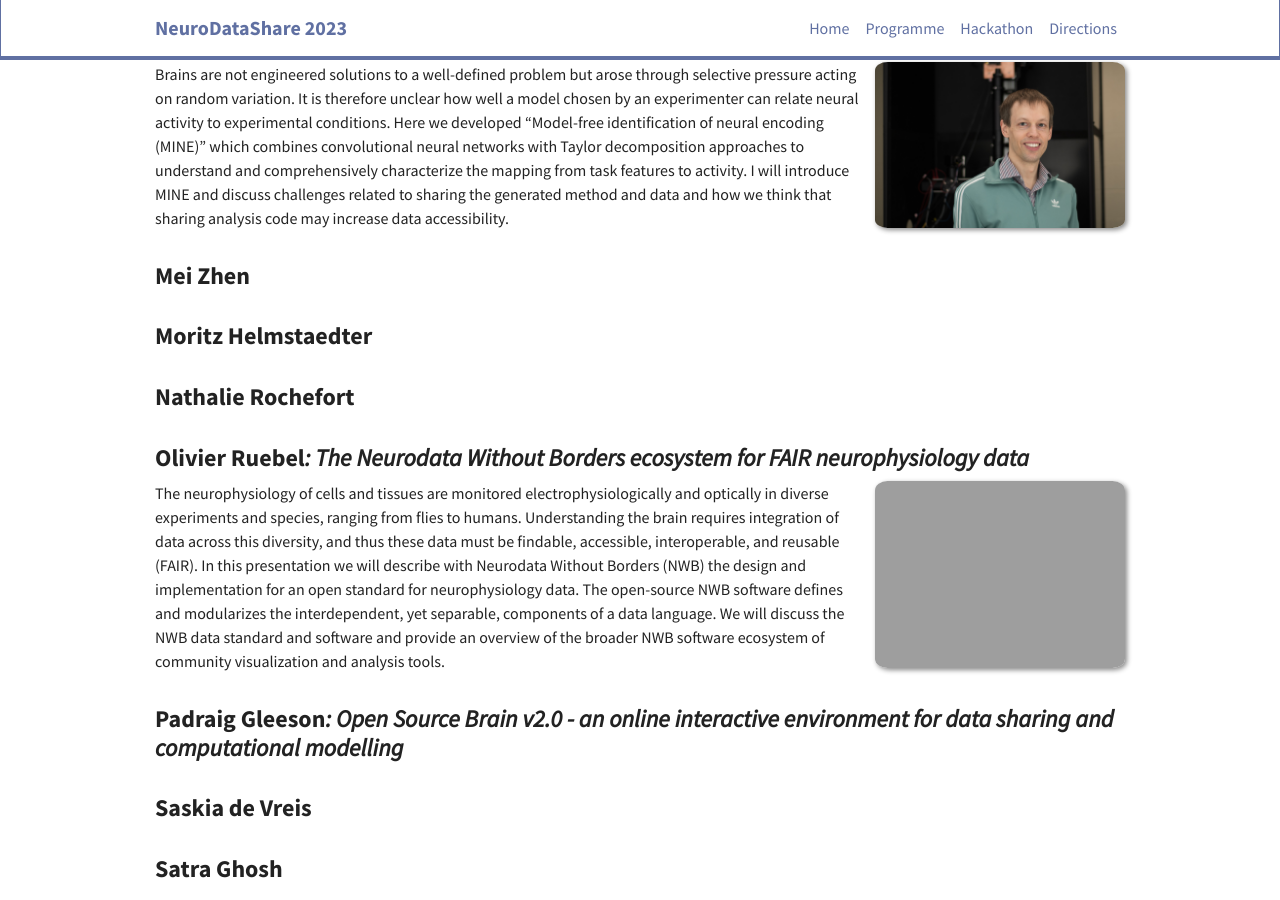
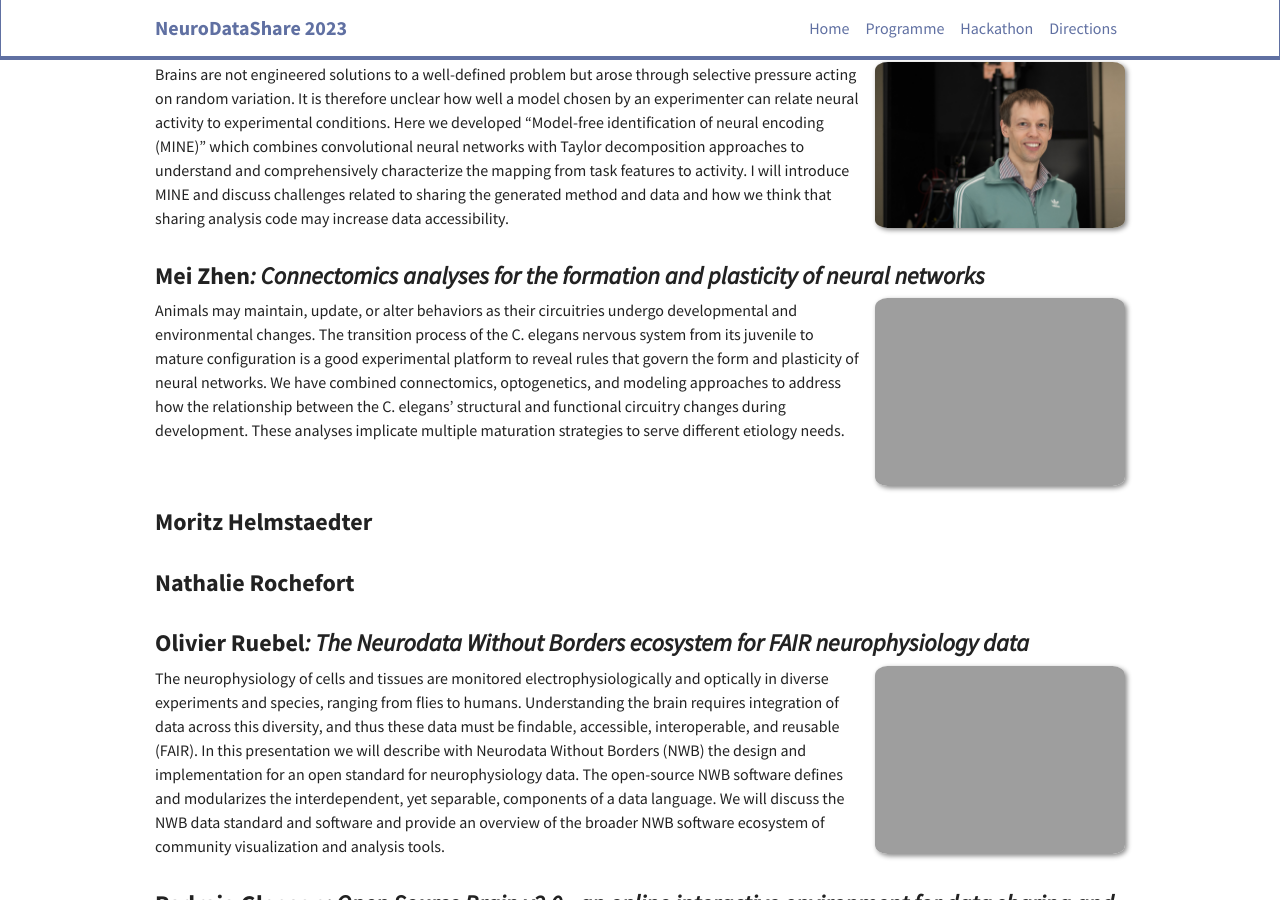
Before and after one commit to OpenSourceBrain/NeuroDataShare, a Jekyll site: the page built from _pages/speakers.md, in a window 1280 px wide and 900 px high, scrolled down 644 px. Built offline with Jekyll 4.4.1, drawn with Linux system fonts in a browser that asks for light colours; nearby versions of some CDN libraries.

Commit message:
Add speaker info

```diff
--- a/_data/speakers.yml
+++ b/_data/speakers.yml
@@ -80,6 +80,9 @@
 - name: Stephanie Albin
   temp: yes
 - name: Mei Zhen
+  title: Connectomics analyses for the formation and plasticity of neural networks
+  abstract: Animals may maintain, update, or alter behaviors as their circuitries undergo developmental and environmental changes. The transition process of the C. elegans nervous system from its juvenile to mature configuration is a good experimental platform to reveal rules that govern the form and plasticity of neural networks. We have combined connectomics, optogenetics, and modeling approaches to address how the relationship between the C. elegans’ structural and functional circuitry changes during development. These analyses implicate multiple maturation strategies to serve different etiology needs.
+  photo: mei_zhen.jpeg
   temp: yes
 - name: Karolina Socha
   temp: yes
```
Also changed, not shown: _pages/home.md (+1 -1 lines), _pages/speakers.md (line endings or trailing spaces), 1 other file.
